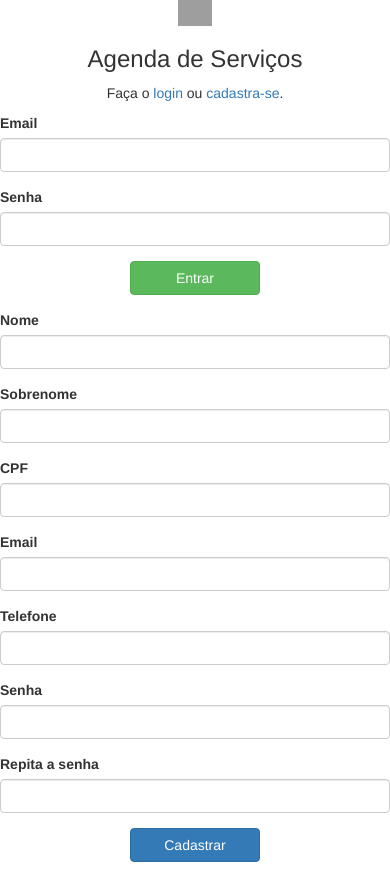
After one commit to FlavioRodr/ads, a PHP site: page /login.php in a window 390 px wide. The commit adds this page. Run offline with PHP 8.4, Linux system fonts and the light colour scheme; some libraries are stand-ins or nearby versions; grey boxes are pictures that could not be loaded.

Commit message:
ajustes login

```diff
--- /dev/null
+++ b/pages/login.php
@@ -0,0 +1,140 @@
+<!DOCTYPE html>
+<html>
+<head>
+	<meta charset="utf-8" />
+
+<meta name="viewport" content="width=device-width, initial-scale=1, maximum-scale=1, user-scalable=no">
+
+	 <!-- Latest compiled and minified CSS -->
+<link rel="stylesheet" href="http://maxcdn.bootstrapcdn.com/bootstrap/3.2.0/css/bootstrap.min.css">
+
+<!-- Optional: Include the jQuery library -->
+<script src="https://ajax.googleapis.com/ajax/libs/jquery/2.1.1/jquery.min.js"></script>
+
+<script src="../js/bootstrap.min.js"></script>
+
+<script type="text/javascript">
+
+var setFocusOn = function($elem) {
+	document.getElementById($elem).focus();
+};
+
+</script>
+
+<style type="text/css">
+	#logo {
+		width: 100%;
+		min-width: 32px;
+		max-width: 132px;
+	}
+</style>
+
+</head>
+<body>
+<header>
+	<div class="container">
+	 	<div class="row">
+	 		 <div class="col-xs-2 col-xs-offset-5">
+	 		 	<img id="logo" class="center-block" src="../images/logo.svg">
+	 		 </div>
+	 	</div>
+
+	 	<div class="row">
+	 		<h3 class="text-center">Agenda de Serviços</h3>
+	 	</div>
+
+	 	<div class="row">
+		 	<div class="col-sm-8 col-sm-offset-2 col-md-6 col-md-offset-3">
+		 		<p class="text-center">Faça o <a href="javascript:;" onclick="setFocusOn('email');">login</a> ou <a href="javascript:;" onclick="setFocusOn('name');">cadastra-se</a>.</p>
+		 	</div>
+	 	</div>
+	</div>
+</header>
+
+<div role="main">
+	<div class="container">
+		<div class="row">
+	 		<div class="col-sm-6 col-sm-offset-3 col-md-4 col-md-offset-4">
+	 			<form class="form-horizontal" role="form">
+	 				<div class="form-group">
+	 					<label class="control-label" for="email">Email</label>
+	 					<input id="email" class="form-control" name="email" type="email" required>
+
+	 				</div>
+
+					<div class="form-group">
+						<label class="control-label" for="password">Senha</label>
+						<input id="password" class="form-control" name="password" type="password" required>
+					</div>
+					<div class="row">
+						<div class="col-xs-4 col-xs-offset-4">
+							<div class="form-group">
+								<button type="submit" class="btn btn-success btn-block">Entrar</button>
+							</div>
+						</div>
+					</div>
+	 			</form>
+	 		</div>
+	 	</div>
+	</div>
+
+	<div class="container">
+		<div class="row">
+		 	<div class="col-sm-6 col-sm-offset-3 col-md-4 col-md-offset-4">
+		 		<form class="form-horizontal" role="form">
+
+					<div class="form-group">
+			 			<label class="control-label" for="name">Nome</label>
+			 			<input id="name" name="name" class="form-control" type="text" maxlength="255">
+			 		</div>
+
+		 			<div class="form-group">
+		 				<label class="control-label" for="surname">Sobrenome</label>
+		 				<input id="surname" name="surname" class="form-control" type="text" maxlength="255">
+					</div>
+
+					<div class="form-group">
+						<label class="control-label" for="cpf">CPF</label>
+						<input id="cpf" name="cpf" class="form-control" type="text">
+
+					</div>
+
+					<div class="form-group">
+						<label class="control-label" for="cpf">Email</label>
+						<input id="email" name="email" class="form-control" type="email" >
+
+					</div>
+
+					<div class="form-group">
+						<label class="control-label" for="phone">Telefone</label>
+						<input id="telefone" name="phone" class="form-control" type="text">
+					</div>
+
+					<div class="form-group">
+						<label class="control-label" for="passwordFirst">Senha</label>
+						<input id="passwordFirst" name="passwordFirst" class="form-control" type="password">
+					</div>
+
+					<div class="form-group">
+						<label class="control-label" for="passwordSecond">Repita a senha</label>
+						<input id="passwordSecond" name="passwordSecond" class="form-control" type="password">
+
+					</div>
+
+					<div class="row">
+						<div class="col-xs-4 col-xs-offset-4">
+							<div class="form-group">
+								<button type="submit" class="btn btn-primary btn-block">Cadastrar</button>
+							</div>
+						</div>
+					</div>
+
+				</form>
+		 	</div>
+	 	</div>
+	</div>
+
+</div>
+
+</body>
+</html>
--- a/pages/main_page.php
+++ b/pages/main_page.php
@@ -19,8 +19,12 @@
 
 </head>
 <body>
+
 <header>
 
 </header>
+<div role="main">
+
+</div>
 </body>
 </html>
```
Also changed, not shown: pages/login.html (deleted, +0 -141 lines).
